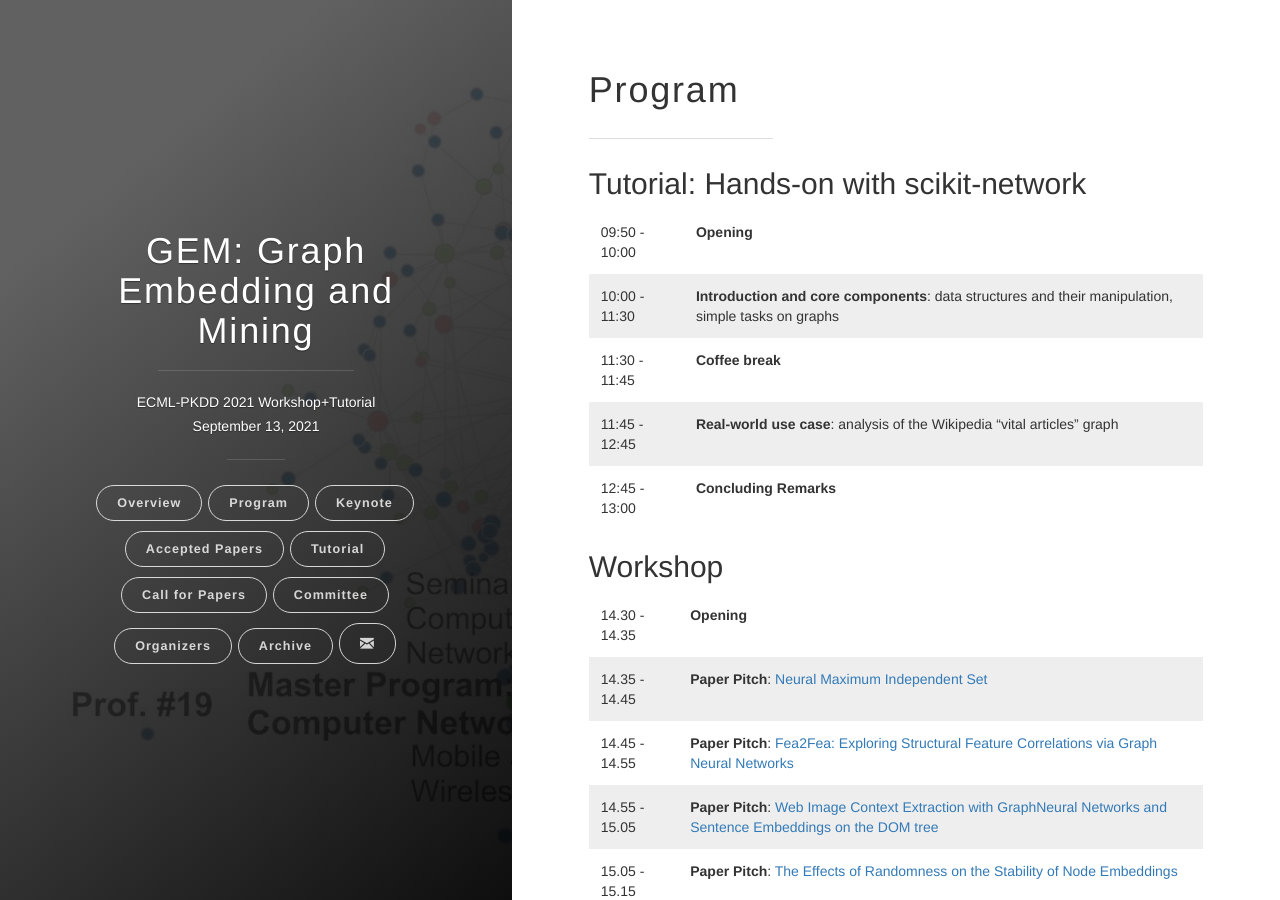
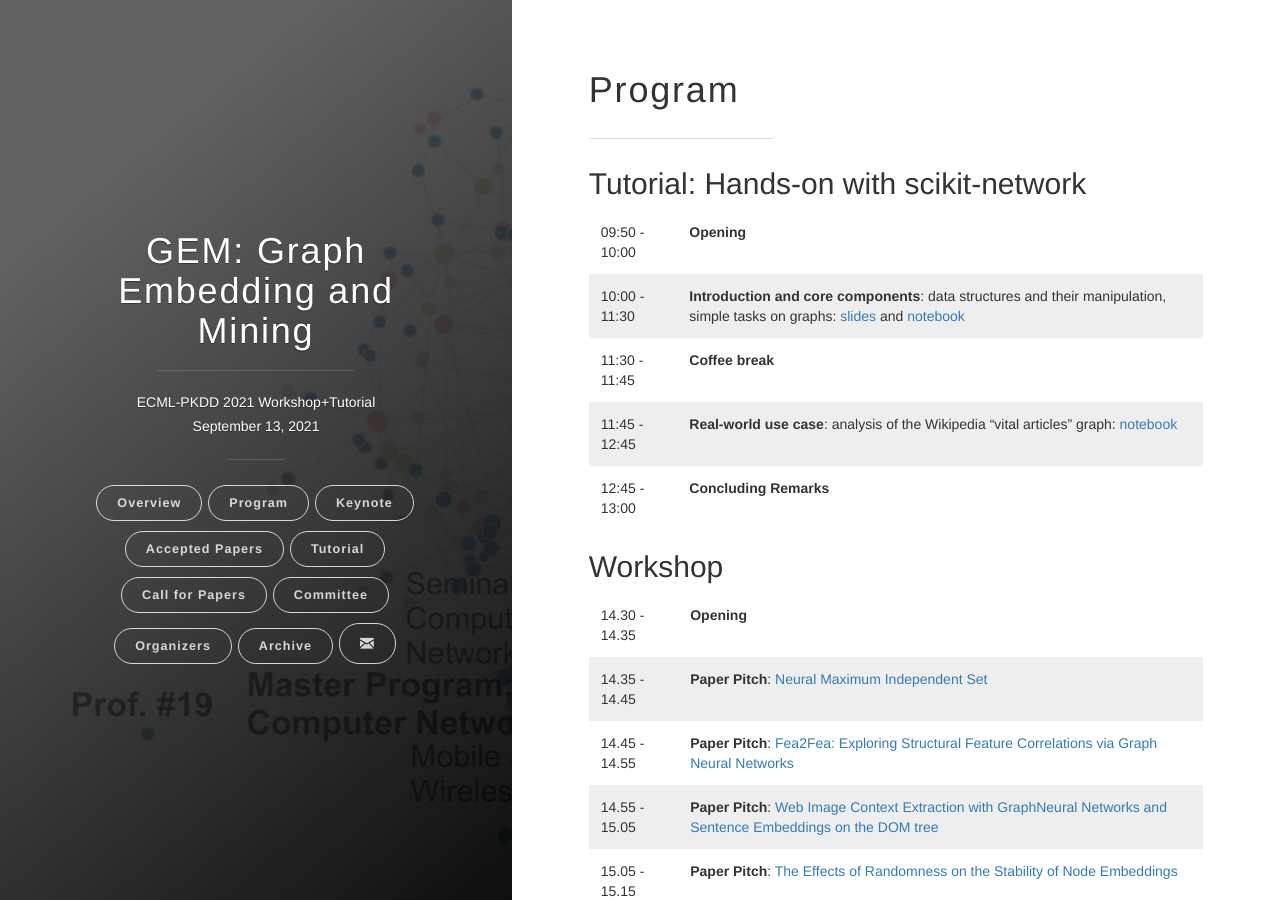
Before and after one commit to gem-ecmlpkdd/gem-ecmlpkdd.github.io, a Jekyll site: the page built from pages/program.md, in a window 1280 px wide and 900 px high. Built offline with Jekyll 4.4.1, drawn with Linux system fonts in a browser that asks for light colours; nearby versions of some CDN libraries.

Commit message:
Added links to notebooks and slides for the tutorial

```diff
--- a/pages/program.md
+++ b/pages/program.md
@@ -10,9 +10,9 @@ permalink: /program/
 ## Tutorial: Hands-on with scikit-network
 
 09:50 - 10:00 |	**Opening**
-10:00 - 11:30 |	**Introduction and core components**: data structures and their manipulation, simple tasks on graphs
+10:00 - 11:30 |	**Introduction and core components**: data structures and their manipulation, simple tasks on graphs: [slides](/tutorial/sknetwork.pdf) and [notebook](/tutorial/core-scikit-network.ipynb)
 11:30 - 11:45 |	**Coffee break**
-11:45 - 12:45 |	**Real-world use case**: analysis of the Wikipedia "vital articles" graph
+11:45 - 12:45 |	**Real-world use case**: analysis of the Wikipedia "vital articles" graph: [notebook](/tutorial/wikipedia-scikit-network.ipynb)
 12:45 - 13:00 |	**Concluding Remarks**
 
 ## Workshop
```
